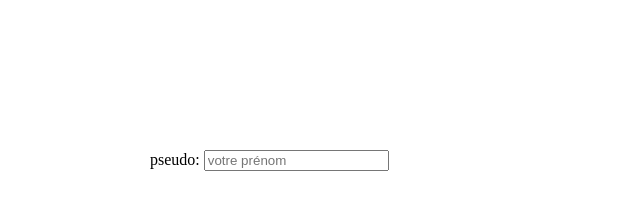
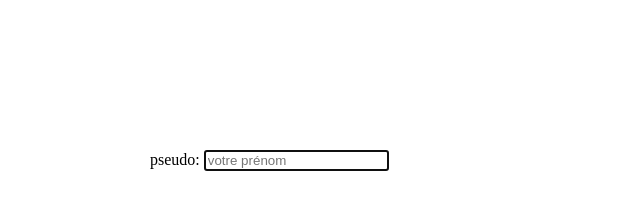
Before and after one commit to chaouiyounes11/input, a plain HTML site: page index.html in a window 1280 px wide. Shown: the whole page, without its empty margins (0-640 px from the left). Drawn offline with Linux system fonts and the light colour scheme.

Commit message:
test autofocus in input?

```diff
--- a/index.html
+++ b/index.html
@@ -5,7 +5,7 @@
     <title>Input</title>
   </head>
   <body style="margin:150px;">
-    pseudo: <input type="text" placeholder="votre prénom" value="">
+    pseudo: <input type="text" placeholder="votre prénom" autofocus/>
 
   </body>
 </html>
```
